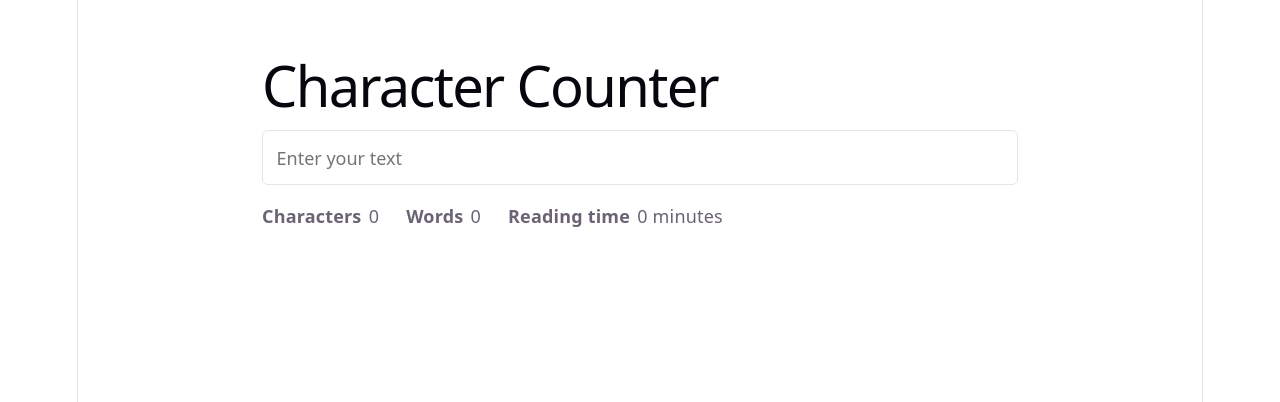
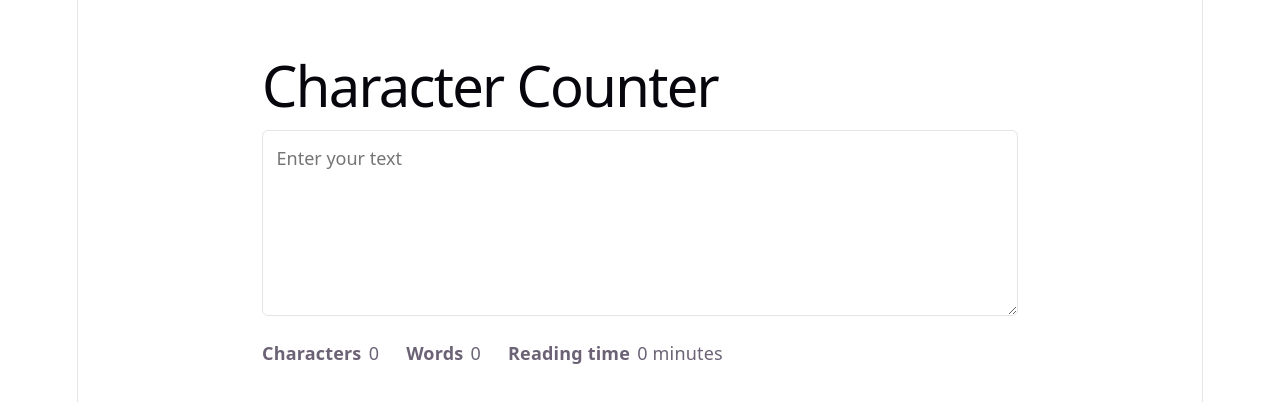
Before and after one commit to imuzochi/character-counter, a React (Vite) app: page / in a window 1280 px wide. Shown: the top 402 px of the page. Built offline with nearby package versions, Linux system fonts and the light colour scheme.

Commit message:
Added state management

```diff
--- a/src/App.css
+++ b/src/App.css
@@ -8,18 +8,20 @@
   margin-top: 0;
 }
 
-.character-counter input {
+.character-counter textarea {
   box-sizing: border-box;
   width: 100%;
+  min-height: 9rem;
   padding: 0.75rem;
   border: 1px solid var(--border);
   border-radius: 6px;
   color: var(--text-h);
   background: var(--bg);
   font: inherit;
+  resize: vertical;
 }
 
-.character-counter input:focus-visible {
+.character-counter textarea:focus-visible {
   outline: 2px solid var(--accent);
   outline-offset: 2px;
 }
--- a/src/components/CharacterCounter/CharacterCounter.tsx
+++ b/src/components/CharacterCounter/CharacterCounter.tsx
@@ -2,6 +2,17 @@ import { useState } from 'react'
 import StatsDisplay from '../StatsDisplay/StatsDisplay'
 import TextInput from '../TextInput/TextInput'
 import type { CharacterCounterProps, TextStats } from '../../types'
+
+function countWords(text: string) {
+  let wordCount = 0
+  const wordPattern = /\S+/g
+
+  while (wordPattern.exec(text) !== null) {
+    wordCount += 1
+  }
+
+  return wordCount
+}
 
 function CharacterCounter({
   minWords,
@@ -16,7 +27,7 @@ function CharacterCounter({
   })
 
   function handleTextChange(nextText: string) {
-    const wordCount = nextText.trim().split(/\s+/).filter(Boolean).length
+    const wordCount = countWords(nextText)
     setText(nextText)
     setStats({
       characterCount: nextText.length,
--- a/src/components/TextInput/TextInput.tsx
+++ b/src/components/TextInput/TextInput.tsx
@@ -7,8 +7,8 @@ function TextInput({
   value,
 }: TextInputProps) {
   return (
-    <input
-      type="text"
+    <textarea
+      rows={6}
       aria-label={placeholder || 'Text input'}
       placeholder={placeholder}
       {...(value === undefined ? { defaultValue: initialValue } : { value })}
```
